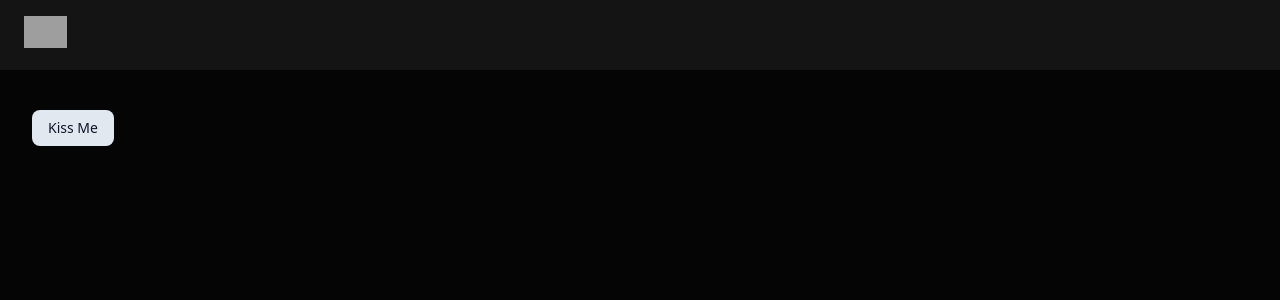
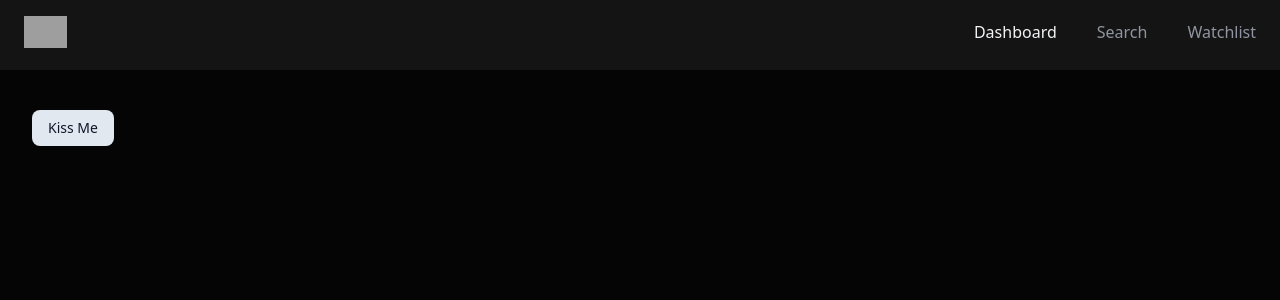
Before and after one commit to GabrielEduria/stock-market-app, a Next.js app: page / in a window 1280 px wide. Shown: the top 300 px of the page. Built offline with nearby package versions, Linux system fonts and the light colour scheme; grey boxes are pictures that could not be loaded.

Commit message:
added dependencies

```diff
--- a/app/(root)/layout.tsx
+++ b/app/(root)/layout.tsx
@@ -1,4 +1,4 @@
-import Header from "@/components/ui/Header";
+import Header from "@/components/Header";
 
 
 
--- a/components/ui/Header.tsx
+++ b/components/Header.tsx
@@ -1,5 +1,6 @@
 import Link from "next/link";
 import Image from "next/image";
+import NavItems from "./NavItems";
 
 
 const Header = () => {
@@ -15,6 +16,9 @@
             className="h-8 w-auto cursor-pointer"
            />
         </Link>
+        <nav className="hidden sm:block">
+              <NavItems />
+        </nav>
       </div>
     </header>
   )
--- /dev/null
+++ b/components/NavItems.tsx
@@ -0,0 +1,33 @@
+'use client';
+import { NAV_ITEMS } from "@/lib/constants"
+import Link from "next/link";
+import { usePathname } from "next/navigation";
+
+const NavItems = () => {
+  const pathname: string = usePathname();
+
+
+  const isActive = (path: string) => {
+    if (path === '/') return pathname === '/';
+
+    return pathname.startsWith(path );
+  }
+
+
+
+  return (
+    <ul className="flex flex=col sm:flex-row p2 gap-3 sm:gap-10 font-medium">
+        {NAV_ITEMS.map(({ href, label }) => (
+            <li key={href}>
+               <Link href={href} className={`hover:text-yellow-500 transition-colors ${
+                  isActive(href) ? 'text-gray-100' : ''
+               }`}>
+                  {label}
+               </Link>
+            </li>
+        ))}
+    </ul>
+  )
+}
+
+export default NavItems;
--- /dev/null
+++ b/lib/constants.ts
@@ -0,0 +1,5 @@
+export const NAV_ITEMS = [
+    { href: '/', label: 'Dashboard' },
+    { href: '/search', label: 'Search' },
+    { href: '/watchlist', label: 'Watchlist' },
+]
```
